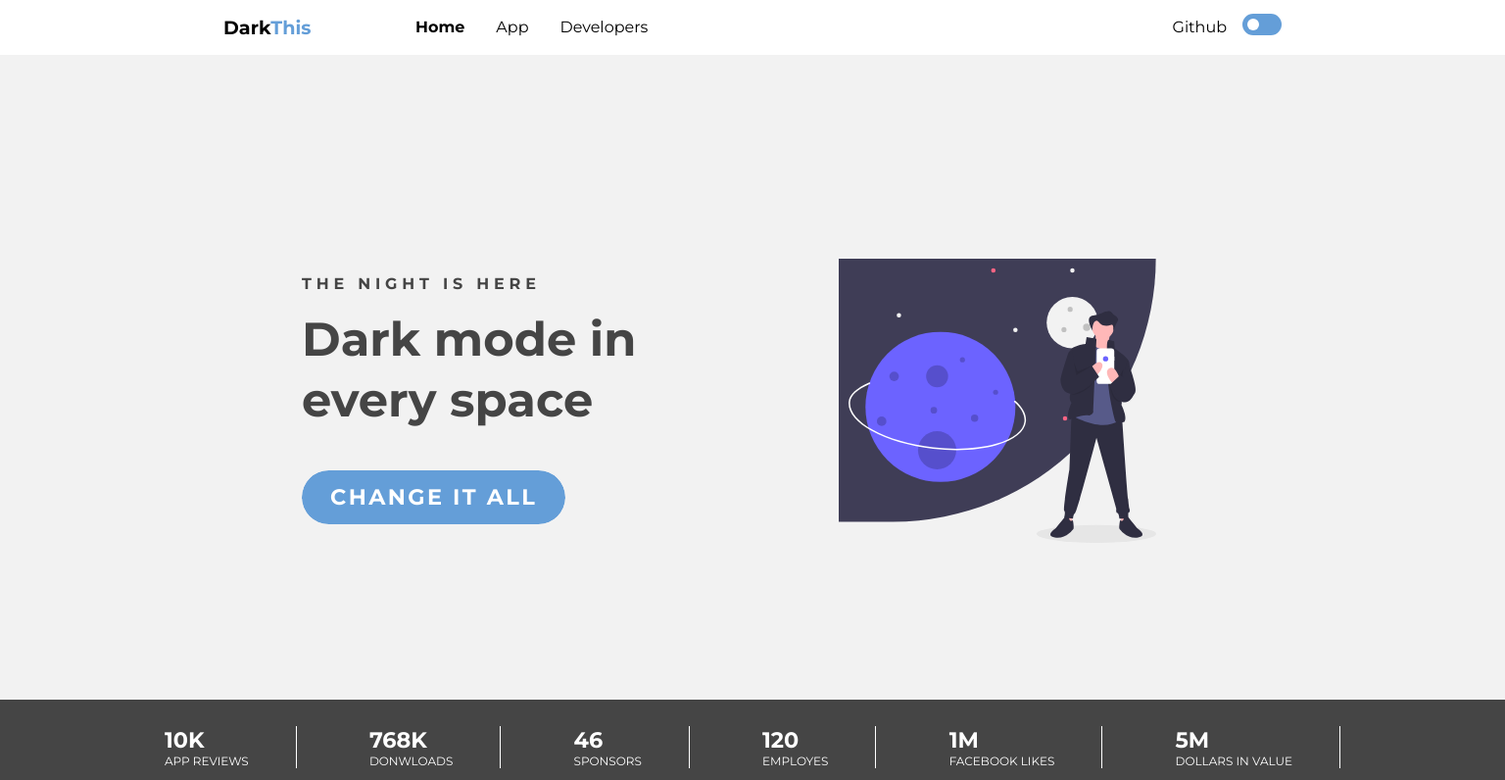
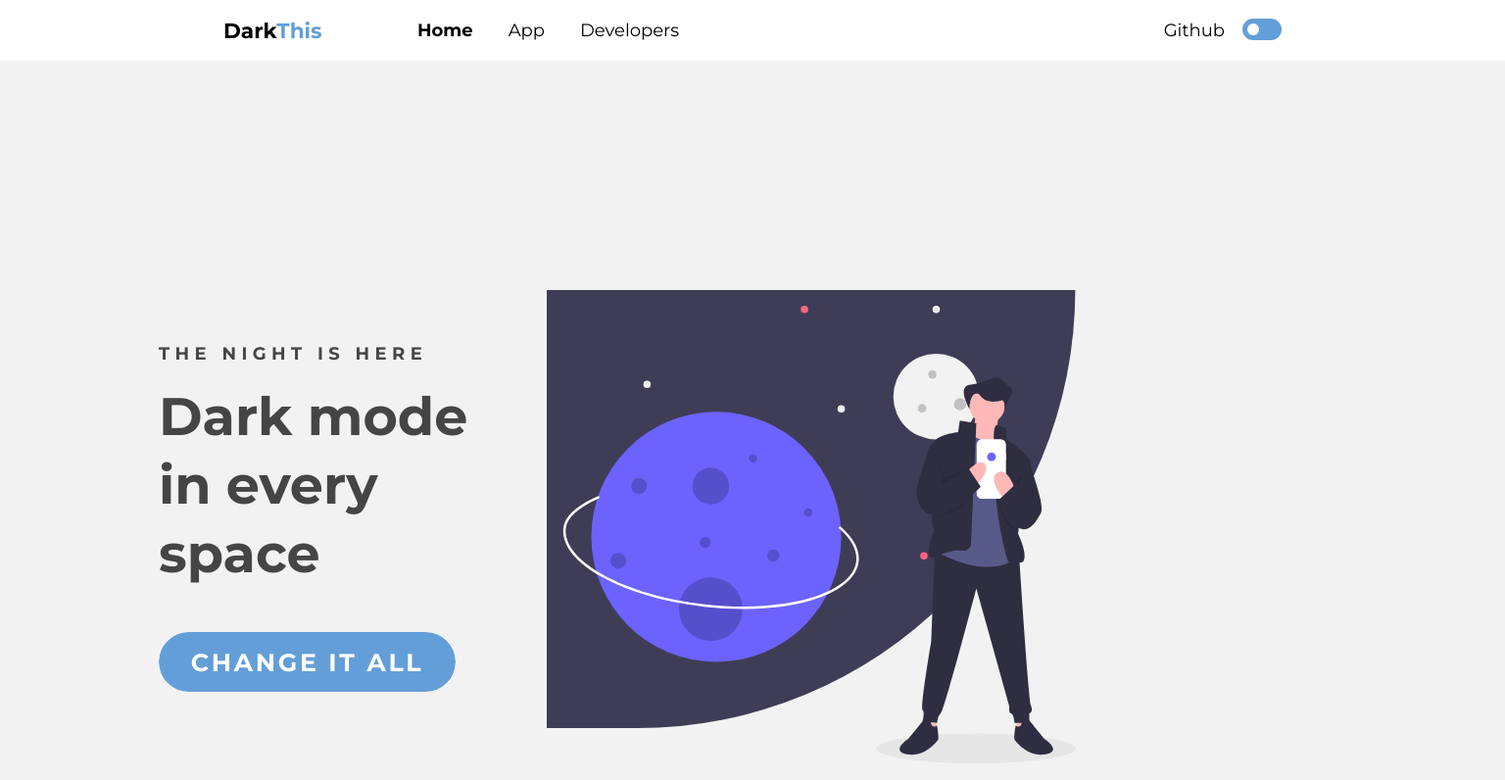
Before and after one commit to RicardoRien/darkthis_web, a plain HTML site: page index.html in a window 1536 px wide. Shown: the top 796 px of the page at 98% size. Drawn offline with Linux system fonts and the light colour scheme.

Commit message:
More responsive

```diff
--- a/css/style.scss
+++ b/css/style.scss
@@ -32,7 +32,7 @@ html {
 html[data-theme="dark"] {
   --bg-light: hsl(0, 0%, 40%);
   --bg: hsl(0, 0%, 17%);
-  --bg-testimonials:  hsl(360, 100%, 28%);
+  --bg-testimonials:  hsl(349, 100%, 40%);
 
   --text-color-light: hsl(0, 0%, 100%);
   --text-color-normal: hsl(0, 0%, 95%);
@@ -40,7 +40,7 @@ html[data-theme="dark"] {
   --heading-color: hsl(360, 100%, 49%);
   --heading-color-dark: hsl(360, 99%, 38%);
 
-  --button-color: hsl(360, 100%, 49%);
+  --button-color: hsl(360, 80%, 49%);
   --button-color-dark:  hsl(360, 99%, 38%);
 
   --bg-contact: hsl(0, 0%, 27%);
@@ -677,3 +677,45 @@ nav {
     li { margin: 0 1em; }
   }
 }
+
+@media only screen and (min-width: 1330px) {
+  // Change font size
+  html { font-size: 17px }
+  .hero-img {
+    width: 40%;
+    margin-right: 6em;
+  }
+}
+
+@media only screen and (min-width: 1430px) {
+  // Change font size
+  html { font-size: 18px }
+  .hero {
+    container {
+      width: 1400px;
+      margin-top: -9rem;
+
+      .subhead {
+        margin-right: 19em;
+        padding: 9em;
+      }
+    }
+  }
+  .hero-img {
+    width: 50%;
+    margin-right: 3em;
+  }
+
+  .hero .container {
+    margin-right: 20em;
+
+    .left-col {
+      margin: 5em 2em 0 5em;
+
+      h1 {
+        font-size: 3em;
+        width: 100%;
+      }
+    }
+  }
+}
```
Also changed, not shown: css/style.css, 2 other files.
